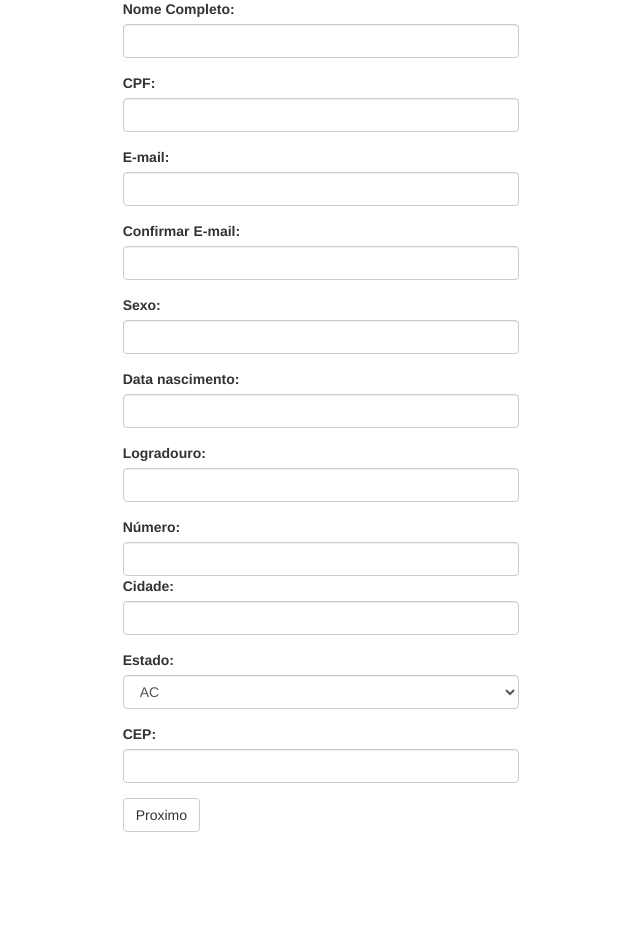
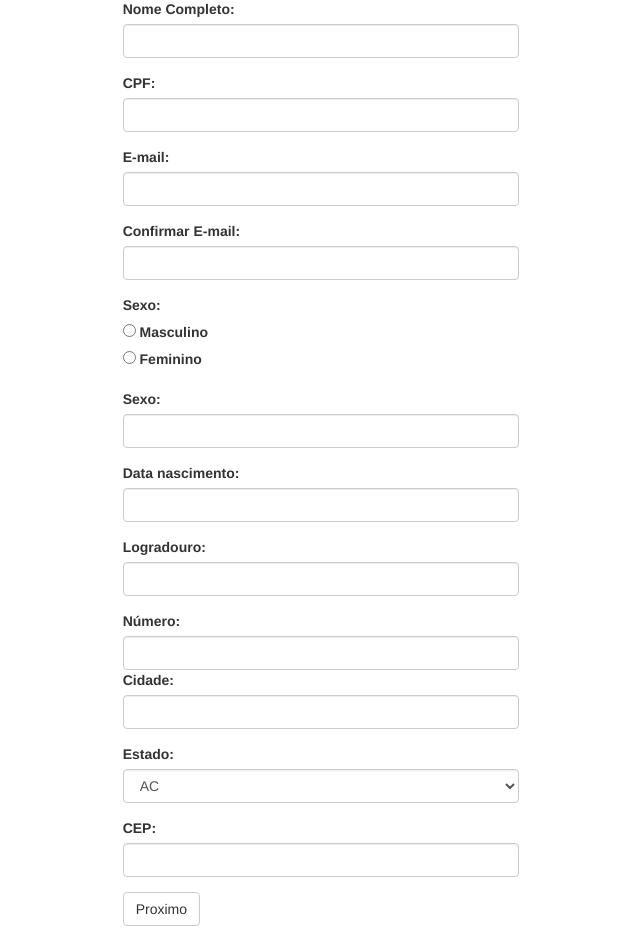
Before and after one commit to christianbs/goodsongs, a PHP site: page /cadastro-dados-pessoais.php in a window 1280 px wide. Shown: the part 73-1014 px from the top of the page, without its empty margins (319-959 px from the left). Before the commit the page ends 905 px from the top, so only its background shows below. Run offline with PHP 8.4, Linux system fonts and the light colour scheme.

Commit message:
alteração no campo de cadastro de pessoais

```diff
--- a/cadastro-dados-pessoais.php
+++ b/cadastro-dados-pessoais.php
@@ -67,6 +67,12 @@ $estados = array(
                     <label for="confirmaEmail">Confirmar E-mail:</label>
                     <input type="email" class="form-control" id="confirmaEmail" name="confirmaEmail"/>
                 </div>
+
+                <div class="form-group">
+                    <label for="sexo">Sexo:</label><br>
+                    <label for="sexo"> <input type="radio" name="sexo" id="masculino" value="masculino"> Masculino</label><br>
+                   <label for="sexo"> <input type="radio" name="sexo" id="feminino" value="masculino"> Feminino</label><br>
+                </div>
                 <div class="form-group">
                     <label for="sexo">Sexo:</label>
                     <input type="text" class="form-control" id="sexo" name="sexo"/>
```
